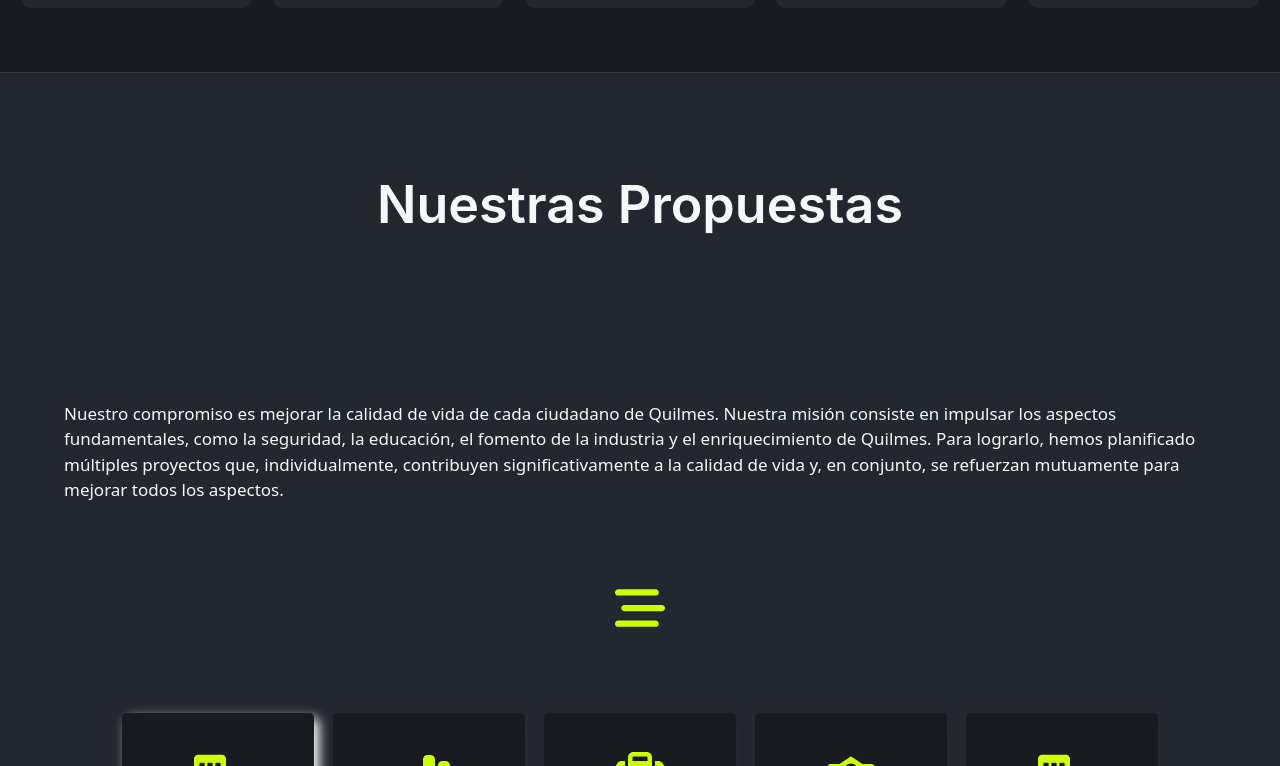
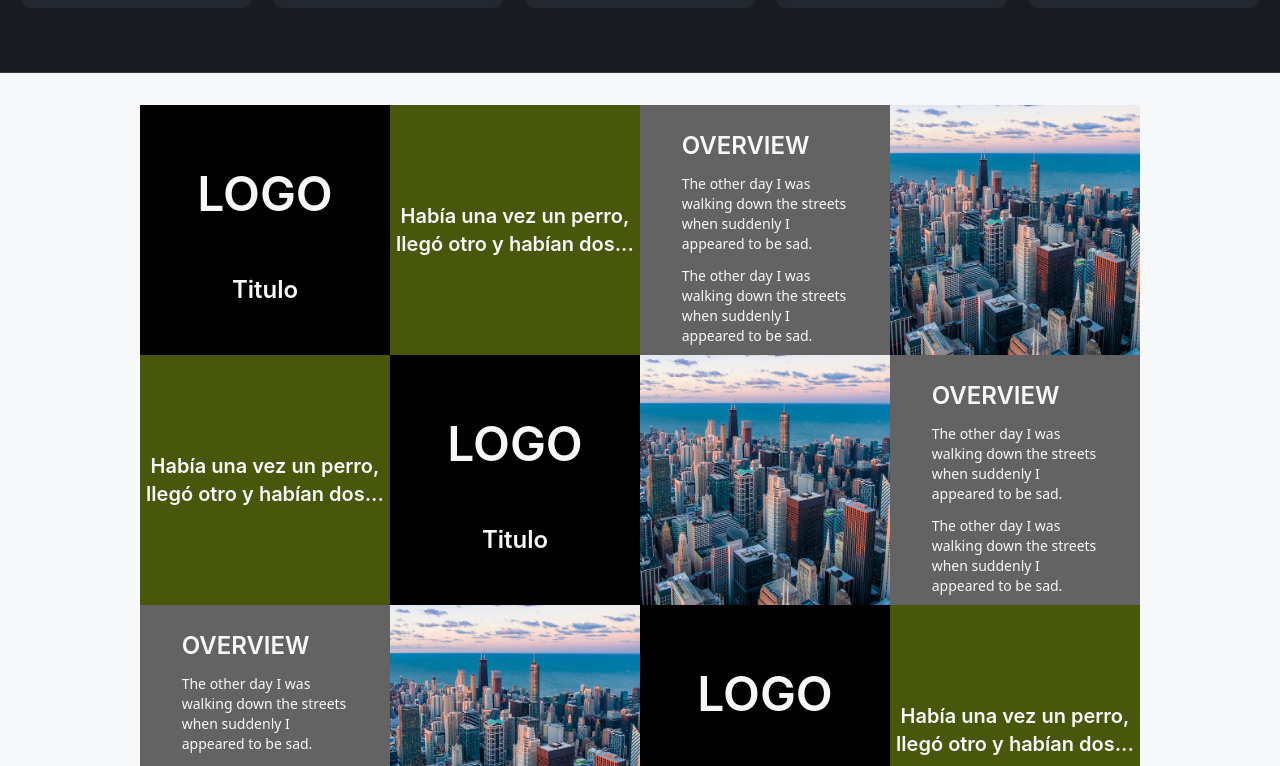
Before and after one commit to AbelAngelOk/QGT, a React (Vite) app: page / in a window 1280 px wide. Shown: the part 1614-2380 px from the top of the page. Built offline with nearby package versions, Linux system fonts and the light colour scheme.

Commit message:
Creación sección Secretarias

```diff
--- a/index.html
+++ b/index.html
@@ -4,7 +4,7 @@
     <meta charset="utf-8" />
     <link rel="icon" type="image/svg+xml" href="/vite.svg" />
     <meta name="viewport" content="width=device-width, initial-scale=1" />
-    <title>Vite + React</title>
+    <title>Quilmes trasparente</title>
   </head>
   <body>
     <div id="root"></div>
--- a/src/components/commons/Footer.jsx
+++ b/src/components/commons/Footer.jsx
@@ -24,8 +24,8 @@ export const Footer = () => {
         <h3 className='tracking-[3px] text-[1.8rem] text-[#cdd9e8]'>{footerData.title}</h3>
         <p className='text-[0.9rem] text-[#cdd9e8] mt-[15px]'>{footerData.copyright}</p>
         <div className='flex'>
-          <a className='py-0 px-10 text-[#cdd9e8] text-[0.9rem] mt-[15px] border-r-[1px] border-r-[#cdd9e8]' href='/'>{footerData.legal}</a>
-          <a className='py-0 px-10 text-[#cdd9e8] text-[0.9rem] mt-[15px]' href='/'>{footerData.priv}</a>
+          <a className='py-0 px-10 text-[#cdd9e8] text-[0.9rem] mt-[15px] border-r-[1px] border-r-[#cdd9e8] underline font-bold' href='/'>{footerData.legal}</a>
+          <a className='py-0 px-10 text-[#cdd9e8] text-[0.9rem] mt-[15px] underline font-bold' href='/'>{footerData.priv}</a>
         </div>
       </div>
     </div>
--- a/src/components/commons/compromisoPopUp.jsx
+++ b/src/components/commons/compromisoPopUp.jsx
@@ -3,7 +3,7 @@ import dataBoxes from './promisesPopUp.json'
 
 export const CompromisoPopUp = () => {
   return (
-    <div className='font-sans box-border m-0 p-0 absolute bg-[#1f1f1f] translate-x-[-330px] top-[4.3rem] w-[786px] py-[10px]  rounded-xl shadow-[2px_5px_12px_rgba(0,0,0,0.7)] font-medium'>
+    <div className='font-sans box-border m-0 p-0 absolute bg-[#f6f6f6] dark:bg-[#1f1f1f] translate-x-[-330px] top-[4.3rem] w-[786px] py-[10px]  rounded-xl shadow-[2px_5px_12px_rgba(0,0,0,0.7)] font-medium'>
       <ul className='flex text-white flex-wrap h-full list-none'>
         {createBoxes()}
       </ul>
@@ -14,10 +14,10 @@ export const CompromisoPopUp = () => {
 const createBoxes = () => {
   return dataBoxes.map((box, key) => {
     return (
-      <li className='w-[243px] h-[160px] m-2 bg-[#2f2f2f] hover:bg-[rgba(48,114,207,0.8)] rounded duration-500 cursor-pointer no-underline text-white' key={key}>
+      <li className='w-[243px] h-[160px] m-2 bg-[#e0e0e0] text-[#2f2f2f] dark:bg-[#2f2f2f] hover:bg-[rgba(71,129,210,0.8)] dark:hover:bg-[rgba(71,129,210,0.8)] rounded duration-500 cursor-pointer no-underline dark:text-white' key={key}>
         <Link to={box.href}>
-          <h5 className='text-base mt-4 ml-2 tracking-[1px]'> {box.boxTitle} </h5>
-          <p className='mt-[5px] py-0 px-[5px]'> {box.boxText} </p>
+          <h5 className='text-base mt-4 ml-2 tracking-[1px] text-inherit dark:text-inherit'> {box.boxTitle} </h5>
+          <p className='mt-[5px] py-0 px-[5px] text-inherit dark:text-inherit'> {box.boxText} </p>
         </Link>
       </li>
     )
--- a/src/components/commons/gestionPopUp.jsx
+++ b/src/components/commons/gestionPopUp.jsx
@@ -2,7 +2,7 @@ import dataBoxes from './gestionPopUp.json'
 
 export const GestionPopUp = () => {
   return (
-    <div className='font-sans box-border m-0 p-0 absolute bg-[#1f1f1f] translate-x-[-330px] top-[4.3rem] w-[786px] py-[10px]  rounded-xl shadow-[2px_5px_12px_rgba(0,0,0,0.7)] font-medium'>
+    <div className='font-sans box-border m-0 p-0 absolute bg-[#f6f6f6] dark:bg-[#1f1f1f] translate-x-[-330px] top-[4.3rem] w-[786px] py-[10px]  rounded-xl shadow-[2px_5px_12px_rgba(0,0,0,0.7)] font-medium'>
       <ul className='flex text-white flex-wrap h-full list-none'>
         {createBoxes()}
       </ul>
@@ -13,9 +13,9 @@ export const GestionPopUp = () => {
 const createBoxes = () => {
   return dataBoxes.map((box, key) => {
     return (
-      <li className='w-[243px] h-[160px] m-2 bg-[#2f2f2f] hover:bg-[rgba(48,114,207,0.8)] rounded duration-500 cursor-pointer no-underline text-white' key={key}>
-        <h5 className='text-base mt-4 ml-2 tracking-[1px]'> {box.boxTitle} </h5>
-        <p className='mt-[5px] py-0 px-[5px]'> {box.boxText} </p>
+      <li className='w-[243px] h-[160px] m-2 bg-[#e0e0e0] text-[#2f2f2f] dark:bg-[#2f2f2f] hover:bg-[rgba(71,129,210,0.8)] dark:hover:bg-[rgba(71,129,210,0.8)] rounded duration-500 cursor-pointer no-underline dark:text-white' key={key}>
+        <h5 className='text-base mt-4 ml-2 tracking-[1px] text-inherit dark:text-inherit'> {box.boxTitle} </h5>
+        <p className='mt-[5px] py-0 px-[5px] text-inherit dark:text-inherit'> {box.boxText} </p>
       </li>
     )
   })
--- /dev/null
+++ b/src/components/home/Secretarias.jsx
@@ -0,0 +1,19 @@
+import data from './secretarias.json'
+import { SquareImg, SquareLogo, SquarePhrase, SquareText } from './Squares'
+
+export const Secretarias = () => {
+  return (
+    <section className='grid 2xl:grid-cols-[repeat(4,_280px)] grid-cols-[repeat(4,_250px)] 2xl:grid-rows-[repeat(4,_280px)] grid-rows-[repeat(4,_250px)] mx-auto my-8 w-fit'>
+      {data.map(content => {
+        return (
+          <div key={content.id}>
+            {content.type === 'text' && <SquareText title={content.title} p1={content.p1} p2={content.p2} />}
+            {content.type === 'phrase' && <SquarePhrase phrase={content.phrase} />}
+            {content.type === 'logo' && <SquareLogo img={content.img} title={content.title} />}
+            {content.type === 'img' && <SquareImg img={content.img} />}
+          </div>
+        )
+      })}
+    </section>
+  )
+}
--- /dev/null
+++ b/src/components/home/Squares.jsx
@@ -0,0 +1,42 @@
+export const SquareText = ({ title, p1, p2 }) => {
+  return (
+    <div className='h-full flex items-center justify-center bg-[#636363] text-white'>
+      <div className='w-2/3'>
+        <h3 className='mb-3 text-2xl'>{title}</h3>
+        <p className='mb-3 text-sm'>{p1}</p>
+        <p className='text-sm'>{p2}</p>
+      </div>
+    </div>
+  )
+}
+
+export const SquareLogo = ({ img, title }) => {
+  return (
+    <div className='h-full bg-black text-white flex items-center justify-center'>
+      <div className='text-center'>
+        <h3 className='text-5xl mb-14'>{img}</h3>
+        <h3 className='text-2xl mt-14'>{title}</h3>
+      </div>
+    </div>
+  )
+}
+
+export const SquareImg = ({ img }) => {
+  return (
+    <div className='h-full'>
+      <img className='w-full h-full object-cover' src={import.meta.env.BASE_URL + img} alt='ciudad' />
+    </div>
+  )
+}
+
+export const SquarePhrase = ({ phrase }) => {
+  return (
+    <div className='h-full bg-[#48570b] text-white flex justify-center items-center'>
+      <div className='text-center'>
+        <h4 className='text-xl'>
+          {phrase}
+        </h4>
+      </div>
+    </div>
+  )
+}
--- /dev/null
+++ b/src/components/home/secretarias.json
@@ -0,0 +1,94 @@
+[
+    {
+        "id": 0,
+        "type": "logo",
+        "img" : "LOGO",
+        "title": "Titulo"
+    },
+    {
+        "id": 1,
+        "type": "phrase",
+        "phrase" : "Había una vez un perro, llegó otro y habían dos..."
+    },
+    {
+        "id": 2,
+        "type": "text",
+        "title" : "OVERVIEW",
+        "p1": "The other day I was walking down the streets when suddenly I appeared to be sad.",
+        "p2": "The other day I was walking down the streets when suddenly I appeared to be sad."
+    },
+    {
+        "id": 3,
+        "type": "img",
+        "img" : "./src/assets/img/secretarias/img.jpeg"
+    },
+    {
+        "id": 4,
+        "type": "phrase",
+        "phrase" : "Había una vez un perro, llegó otro y habían dos..."
+    },
+    {
+        "id": 5,
+        "type": "logo",
+        "img" : "LOGO",
+        "title": "Titulo"
+    },
+    {
+        "id": 6,
+        "type": "img",
+        "img" : "./src/assets/img/secretarias/img.jpeg"
+    },
+    {
+        "id": 7,
+        "type": "text",
+        "title" : "OVERVIEW",
+        "p1": "The other day I was walking down the streets when suddenly I appeared to be sad.",
+        "p2": "The other day I was walking down the streets when suddenly I appeared to be sad."
+    },
+    {
+        "id": 8,
+        "type": "text",
+        "title" : "OVERVIEW",
+        "p1": "The other day I was walking down the streets when suddenly I appeared to be sad.",
+        "p2": "The other day I was walking down the streets when suddenly I appeared to be sad."
+    },
+    {
+        "id": 9,
+        "type": "img",
+        "img" : "./src/assets/img/secretarias/img.jpeg"
+    },
+    {
+        "id": 10,
+        "type": "logo",
+        "img" : "LOGO",
+        "title": "Titulo"
+    },
+    {
+        "id": 11,
+        "type": "phrase",
+        "phrase" : "Había una vez un perro, llegó otro y habían dos..."
+    },
+    {
+        "id": 12,
+        "type": "img",
+        "img" : "./src/assets/img/secretarias/img.jpeg"
+    },
+    {
+        "id": 13,
+        "type": "text",
+        "title" : "OVERVIEW",
+        "p1": "The other day I was walking down the streets when suddenly I appeared to be sad.",
+        "p2": "The other day I was walking down the streets when suddenly I appeared to be sad."
+    },
+    {
+        "id": 14,
+        "type": "phrase",
+        "phrase" : "Había una vez un perro, llegó otro y habían dos..."
+    },
+    {
+        "id": 15,
+        "type": "logo",
+        "img" : "LOGO",
+        "title": "Titulo"
+    }
+]
--- a/src/pages/Home.jsx
+++ b/src/pages/Home.jsx
@@ -2,6 +2,7 @@ import { Hero } from '../components/home/Hero.jsx'
 import { Team } from '../components/home/Team.jsx'
 import { Projects } from '../components/home/Projects.jsx'
 import { Footer } from '../components/commons/Footer'
+import { Secretarias } from '../components/home/Secretarias.jsx'
 
 import { useLocation } from 'react-router-dom'
 import { useEffect } from 'react'
@@ -14,9 +15,10 @@ export const Home = () => {
   }, [location])
 
   return (
-    <div>
+    <div className='bg-[#f7f8f9] dark:bg-[#282c34]'>
       <Hero />
       <Team />
+      <Secretarias />
       <Projects />
       <Footer />
     </div>
```
Also changed, not shown: src/assets/img/secretarias/img.jpeg (added), 1 other file (tests, documents, lock files or other folders).
